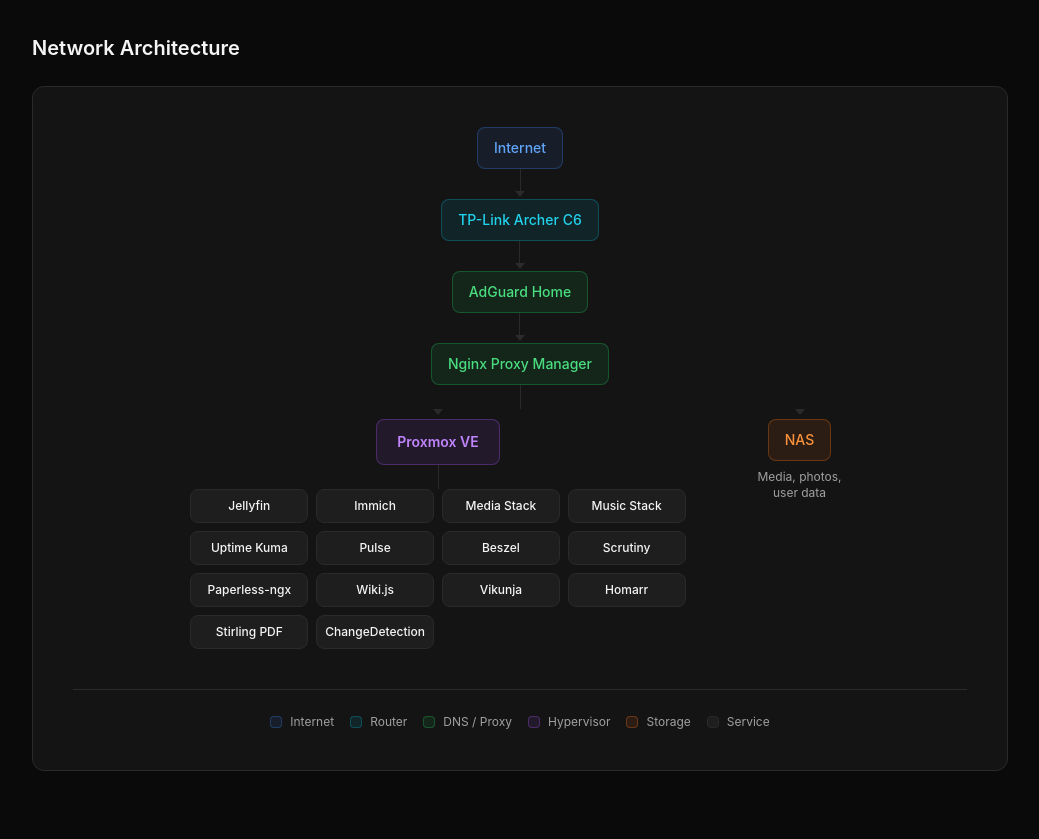
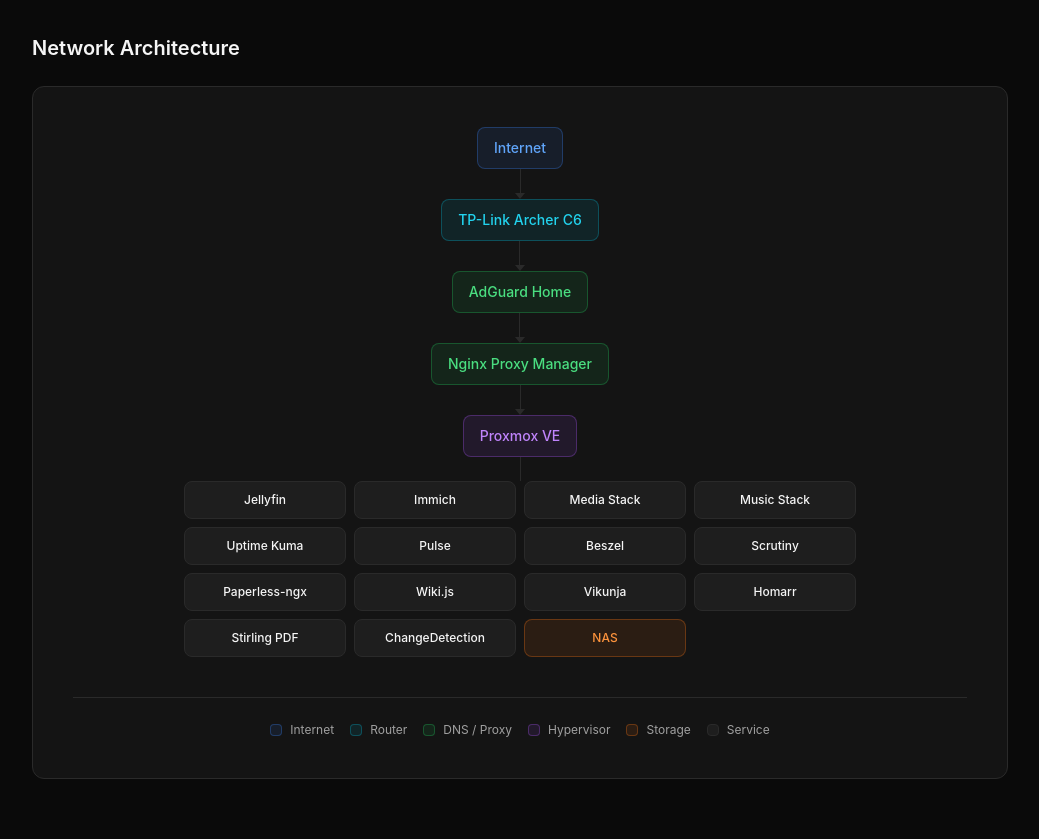
Before and after one commit to PlagueBoomer/portfolio, a Next.js app: page /homelab in a window 1280 px wide. Shown: the part 480-1319 px from the top of the page, without its empty margins (120-1159 px from the left). Built offline with nearby package versions, Linux system fonts and the light colour scheme.

Commit message:
Fix homelab diagram layout - vertical chain with services grid below

```diff
--- a/src/components/HomelabDiagram.tsx
+++ b/src/components/HomelabDiagram.tsx
@@ -14,75 +14,52 @@
 }
 
 export default function HomelabDiagram({ topology }: { topology: HomelabNode[] }) {
-  const internet = topology.find((n) => n.id === "internet");
-  const router = topology.find((n) => n.id === "router");
-  const adguard = topology.find((n) => n.id === "adguard");
-  const nginx = topology.find((n) => n.id === "nginx");
-  const proxmox = topology.find((n) => n.id === "proxmox");
-  const nas = topology.find((n) => n.id === "nas");
   const services = topology.filter((n) => n.type === "service");
 
-  const topNodes = [internet, router, adguard, nginx].filter(Boolean) as HomelabNode[];
+  const chainNodes = [
+    topology.find((n) => n.id === "internet"),
+    topology.find((n) => n.id === "router"),
+    topology.find((n) => n.id === "adguard"),
+    topology.find((n) => n.id === "nginx"),
+    topology.find((n) => n.id === "proxmox"),
+  ].filter(Boolean) as HomelabNode[];
 
   return (
     <div className="glass-card p-6 md:p-10">
       <div className="flex flex-col items-center gap-0">
-        {/* Top chain: Internet → Router → AdGuard → Nginx */}
-        {topNodes.map((node, i) => (
+        {/* Vertical chain */}
+        {chainNodes.map((node, i) => (
           <div key={node.id} className="flex flex-col items-center">
             <div className={`flex items-center gap-2 px-4 py-2.5 rounded-lg border font-medium text-sm ${getNodeStyle(node.type)}`}>
               {node.label}
             </div>
-            {i < topNodes.length - 1 && (
-              <>
+            {i < chainNodes.length - 1 && (
+              <div className="flex flex-col items-center">
                 <div className="w-px h-6 bg-border" />
-                <svg width="10" height="6" viewBox="0 0 10 6" className="text-border -mt-0.5 mb-0.5">
+                <svg width="10" height="6" viewBox="0 0 10 6" className="text-border">
                   <path d="M5 6L0 0h10L5 6z" fill="currentColor" />
                 </svg>
-              </>
+              </div>
             )}
           </div>
         ))}
 
-        {/* Split to Proxmox and NAS */}
+        {/* Connector line down from Proxmox */}
         <div className="w-px h-6 bg-border" />
-        <div className="flex items-start gap-8 md:gap-16">
-          {/* Proxmox branch */}
-          <div className="flex flex-col items-center">
-            <svg width="10" height="6" viewBox="0 0 10 6" className="text-border mb-1">
-              <path d="M5 6L0 0h10L5 6z" fill="currentColor" />
-            </svg>
-            {proxmox && (
-              <div className={`flex items-center gap-2 px-5 py-3 rounded-lg border font-semibold text-sm ${getNodeStyle(proxmox.type)}`}>
-                {proxmox.label}
+
+        {/* Services + NAS grid */}
+        <div className="w-full max-w-2xl">
+          <div className="grid grid-cols-2 sm:grid-cols-3 md:grid-cols-4 gap-2">
+            {services.map((service) => (
+              <div key={service.id} className={`flex items-center justify-center px-2 py-2.5 rounded-lg border text-xs font-medium text-center ${getNodeStyle(service.type)}`}>
+                {service.label}
               </div>
-            )}
-            <div className="w-px h-6 bg-border" />
-
-            {/* Services grid */}
-            <div className="relative w-full">
-              <div className="grid grid-cols-2 sm:grid-cols-3 md:grid-cols-4 gap-2">
-                {services.map((service) => (
-                  <div key={service.id} className={`flex items-center justify-center px-2 py-2 rounded-lg border text-xs font-medium text-center ${getNodeStyle(service.type)}`}>
-                    {service.label}
-                  </div>
-                ))}
-              </div>
+            ))}
+            {/* NAS as special node in the grid */}
+            <div className={`flex items-center justify-center px-2 py-2.5 rounded-lg border text-xs font-medium text-center ${getNodeStyle("storage")}`}>
+              NAS
             </div>
           </div>
-
-          {/* NAS branch */}
-          {nas && (
-            <div className="flex flex-col items-center">
-              <svg width="10" height="6" viewBox="0 0 10 6" className="text-border mb-1">
-                <path d="M5 6L0 0h10L5 6z" fill="currentColor" />
-              </svg>
-              <div className={`flex items-center gap-2 px-4 py-2.5 rounded-lg border font-medium text-sm ${getNodeStyle(nas.type)}`}>
-                {nas.label}
-              </div>
-              <p className="text-text-secondary text-xs mt-2 text-center max-w-[100px]">Media, photos, user data</p>
-            </div>
-          )}
         </div>
       </div>
 
```
